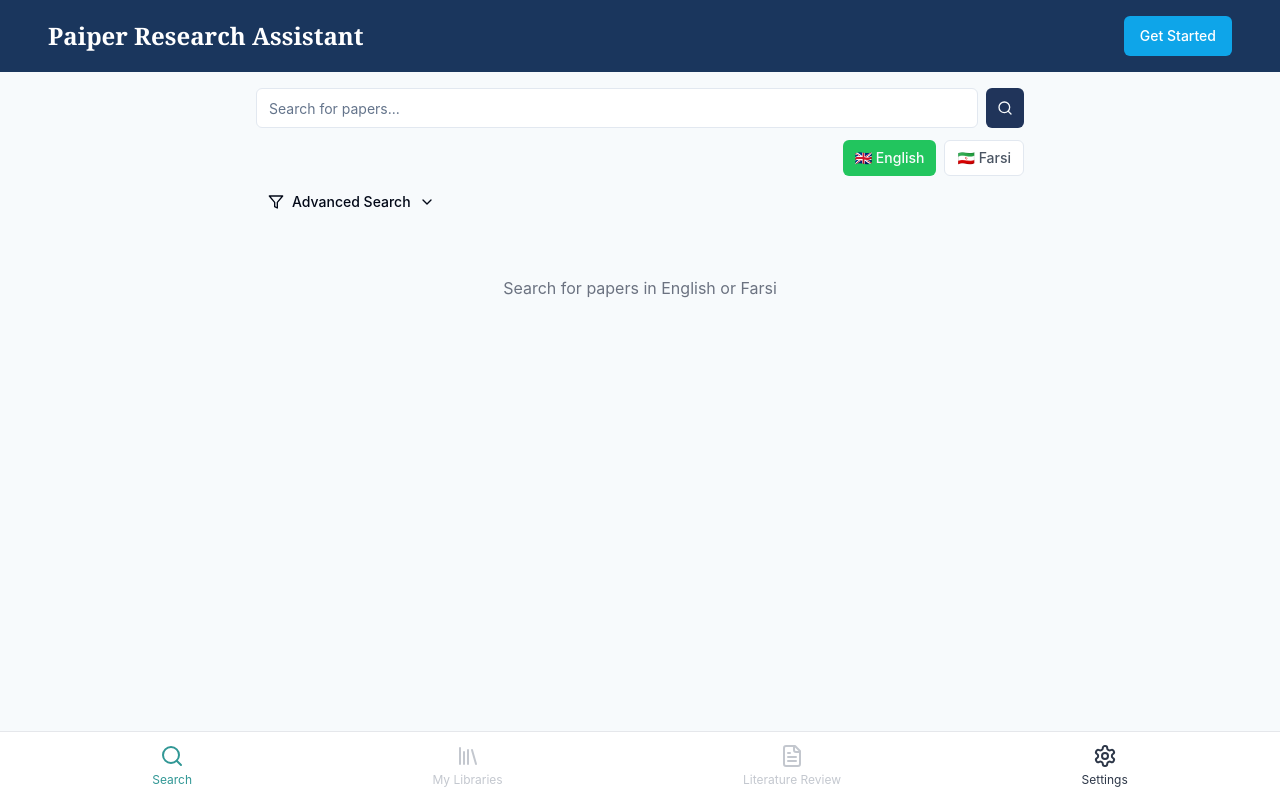
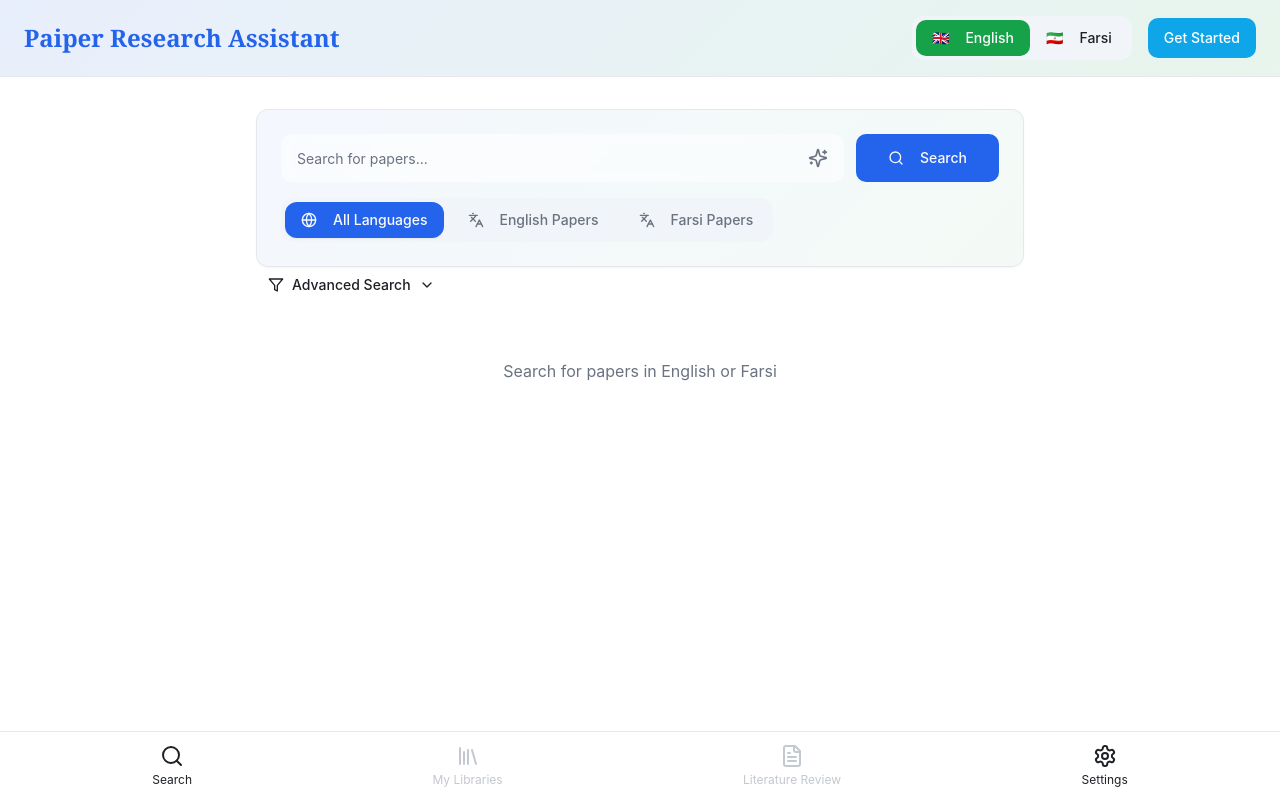
Before and after one commit to SaKhajeh/farsi-scribe-scholar, a React (Vite) app: page / in a window 1280 px wide. Built offline with nearby package versions, Linux system fonts and the light colour scheme.

Commit message:
Implement bilingual UI and search features
-   Added language selection toggle.
-   Implemented RTL layout for Farsi.
-   Added language-aware search bar and results display.
-   Integrated language selection for the writing assistant.

```diff
--- a/src/components/LanguageToggle.tsx
+++ b/src/components/LanguageToggle.tsx
@@ -7,25 +7,35 @@ const LanguageToggle: React.FC = () => {
   const { language, toggleLanguage, t } = useLanguage();
 
   return (
-    <div className="flex items-center space-x-2">
+    <div className="flex items-center bg-muted p-1 rounded-lg">
       <Button
         type="button"
-        variant={language === 'en' ? 'default' : 'outline'}
-        className={`px-3 py-1 ${language === 'en' ? 'bg-green-500 hover:bg-green-600' : 'text-gray-600'}`}
+        variant="ghost"
+        className={`px-4 py-2 rounded-md font-medium transition-all duration-200 ${
+          language === 'en'
+            ? 'language-toggle-active'
+            : 'language-toggle-inactive'
+        }`}
         onClick={() => language !== 'en' && toggleLanguage()}
         size="sm"
       >
-        🇬🇧 {t('language.english')}
+        <span className="mr-2">🇬🇧</span>
+        {t('language.english')}
       </Button>
 
       <Button
         type="button"
-        variant={language === 'fa' ? 'default' : 'outline'}
-        className={`px-3 py-1 ${language === 'fa' ? 'bg-green-500 hover:bg-green-600' : 'text-gray-600'}`}
+        variant="ghost"
+        className={`px-4 py-2 rounded-md font-medium transition-all duration-200 ${
+          language === 'fa'
+            ? 'language-toggle-active'
+            : 'language-toggle-inactive'
+        }`}
         onClick={() => language !== 'fa' && toggleLanguage()}
         size="sm"
       >
-        🇮🇷 {t('language.farsi')}
+        <span className="mr-2">🇮🇷</span>
+        {t('language.farsi')}
       </Button>
     </div>
   );
--- a/src/components/Layout.tsx
+++ b/src/components/Layout.tsx
@@ -3,6 +3,7 @@ import React from 'react';
 import { Outlet, Link, useNavigate } from 'react-router-dom';
 import Navigation from './Navigation';
 import AuthButton from './AuthButton';
+import LanguageToggle from './LanguageToggle';
 import { useLanguage } from '@/context/LanguageContext';
 
 const Layout: React.FC = () => {
@@ -14,24 +15,29 @@ const Layout: React.FC = () => {
   };
 
   return (
-    <div className={`min-h-screen bg-research-light ${language === 'fa' ? 'farsi' : ''}`}>
-      <header className="bg-research-primary text-white p-4">
-        <div className="container mx-auto flex justify-between items-center">
+    <div className={`min-h-screen bg-background ${language === 'fa' ? 'farsi font-farsi' : ''}`}>
+      <header className="academic-hero border-b border-border sticky top-0 z-50 backdrop-blur-lg">
+        <div className="container mx-auto px-6 py-4">
+          <div className={`flex justify-between items-center ${language === 'fa' ? 'flex-row-reverse' : ''}`}>
             <button
               onClick={handleTitleClick}
-            className={`text-2xl font-serif font-bold hover:text-research-accent transition-colors ${language === 'fa' ? 'farsi' : ''}`}
+              className={`text-2xl font-serif font-bold text-primary hover:text-accent transition-colors ${language === 'fa' ? 'farsi font-farsi' : ''}`}
             >
               {language === 'en'
                 ? "Paiper Research Assistant"
                 : "پایپر: دستیار پژوهشی"}
             </button>
+            <div className={`flex items-center gap-4 ${language === 'fa' ? 'flex-row-reverse' : ''}`}>
+              <LanguageToggle />
               <AuthButton />
             </div>
+          </div>
+        </div>
       </header>
-      <main className="container mx-auto p-4 pb-24">
+      <main className="container mx-auto px-6 py-8 pb-24">
         <Outlet />
       </main>
-      <footer className="fixed bottom-0 left-0 right-0 bg-white border-t border-gray-200">
+      <footer className="fixed bottom-0 left-0 right-0 bg-card/95 backdrop-blur-md border-t border-border">
         <Navigation />
       </footer>
     </div>
--- a/src/components/SearchBar.tsx
+++ b/src/components/SearchBar.tsx
@@ -2,41 +2,58 @@
 import React, { useState } from 'react';
 import { Input } from '@/components/ui/input';
 import { Button } from '@/components/ui/button';
-import { Search } from 'lucide-react';
+import { Search, Sparkles } from 'lucide-react';
 import { useLanguage } from '@/context/LanguageContext';
-import LanguageToggle from './LanguageToggle';
+import SearchLanguageSelector from './SearchLanguageSelector';
 
 interface SearchBarProps {
-  onSearch: (query: string) => void;
+  onSearch: (query: string, searchLanguage?: 'en' | 'fa' | 'both') => void;
 }
 
 const SearchBar: React.FC<SearchBarProps> = ({ onSearch }) => {
   const [query, setQuery] = useState('');
+  const [searchLanguage, setSearchLanguage] = useState<'en' | 'fa' | 'both'>('both');
   const { t, language } = useLanguage();
 
   const handleSearch = (e: React.FormEvent) => {
     e.preventDefault();
-    onSearch(query);
+    onSearch(query, searchLanguage);
   };
 
   return (
-    <form onSubmit={handleSearch} className="mb-2 space-y-3">
-      <div className="flex gap-2">
+    <div className={`space-y-4 ${language === 'fa' ? 'farsi' : ''}`}>
+      <form onSubmit={handleSearch} className="space-y-4">
+        <div className="academic-card p-6">
+          <div className={`flex gap-3 ${language === 'fa' ? 'flex-row-reverse' : ''}`}>
+            <div className="relative flex-1">
               <Input
                 type="text"
                 placeholder={t('search.placeholder')}
                 value={query}
                 onChange={(e) => setQuery(e.target.value)}
-          className={language === 'fa' ? 'farsi' : ''}
+                className={`pl-4 pr-12 h-12 text-lg border-0 bg-background/50 backdrop-blur-sm focus:bg-background transition-all ${language === 'fa' ? 'farsi text-right' : ''}`}
               />
-        <Button type="submit" size="icon">
-          <Search className="h-4 w-4" />
+              <Sparkles className={`absolute top-1/2 -translate-y-1/2 h-5 w-5 text-muted-foreground ${language === 'fa' ? 'left-4' : 'right-4'}`} />
+            </div>
+            <Button
+              type="submit"
+              size="lg"
+              className="px-8 h-12 font-medium"
+            >
+              <Search className={`h-5 w-5 ${language === 'fa' ? 'ml-2' : 'mr-2'}`} />
+              {language === 'en' ? 'Search' : 'جستجو'}
             </Button>
           </div>
-      <div className="flex justify-end">
-        <LanguageToggle />
+
+          <div className={`mt-4 flex justify-between items-center ${language === 'fa' ? 'flex-row-reverse' : ''}`}>
+            <SearchLanguageSelector
+              selectedLanguage={searchLanguage}
+              onLanguageChange={setSearchLanguage}
+            />
+          </div>
         </div>
       </form>
+    </div>
   );
 };
 
--- /dev/null
+++ b/src/components/SearchLanguageSelector.tsx
@@ -0,0 +1,58 @@
+import React from 'react';
+import { Button } from '@/components/ui/button';
+import { Globe, Languages } from 'lucide-react';
+import { useLanguage } from '@/context/LanguageContext';
+
+interface SearchLanguageSelectorProps {
+  selectedLanguage: 'en' | 'fa' | 'both';
+  onLanguageChange: (language: 'en' | 'fa' | 'both') => void;
+}
+
+const SearchLanguageSelector: React.FC<SearchLanguageSelectorProps> = ({
+  selectedLanguage,
+  onLanguageChange,
+}) => {
+  const { language: uiLanguage } = useLanguage();
+
+  const options = [
+    {
+      value: 'both' as const,
+      label: uiLanguage === 'en' ? 'All Languages' : 'همه زبان‌ها',
+      icon: Globe
+    },
+    {
+      value: 'en' as const,
+      label: uiLanguage === 'en' ? 'English Papers' : 'مقالات انگلیسی',
+      icon: Languages
+    },
+    {
+      value: 'fa' as const,
+      label: uiLanguage === 'en' ? 'Farsi Papers' : 'مقالات فارسی',
+      icon: Languages
+    },
+  ];
+
+  return (
+    <div className={`flex items-center gap-2 p-1 bg-muted rounded-lg ${uiLanguage === 'fa' ? 'farsi flex-row-reverse' : ''}`}>
+      {options.map((option) => {
+        const Icon = option.icon;
+        return (
+          <Button
+            key={option.value}
+            variant="ghost"
+            size="sm"
+            className={`search-language-tab ${
+              selectedLanguage === option.value ? 'active' : 'inactive'
+            } ${uiLanguage === 'fa' ? 'farsi' : ''}`}
+            onClick={() => onLanguageChange(option.value)}
+          >
+            <Icon className={`h-4 w-4 ${uiLanguage === 'fa' ? 'ml-2' : 'mr-2'}`} />
+            {option.label}
+          </Button>
+        );
+      })}
+    </div>
+  );
+};
+
+export default SearchLanguageSelector;
--- a/src/index.css
+++ b/src/index.css
@@ -6,34 +6,78 @@
 @layer base {
   :root {
     --background: 0 0% 100%;
-    --foreground: 222.2 84% 4.9%;
+    --foreground: 220 13% 13%;
 
     --card: 0 0% 100%;
-    --card-foreground: 222.2 84% 4.9%;
+    --card-foreground: 220 13% 13%;
 
     --popover: 0 0% 100%;
-    --popover-foreground: 222.2 84% 4.9%;
+    --popover-foreground: 220 13% 13%;
 
-    --primary: 220 47% 24%;
-    --primary-foreground: 210 40% 98%;
+    --primary: 221 83% 53%;
+    --primary-foreground: 0 0% 98%;
 
-    --secondary: 215 54% 35%;
-    --secondary-foreground: 210 40% 98%;
+    --secondary: 210 40% 96%;
+    --secondary-foreground: 220 13% 13%;
 
-    --muted: 210 40% 96.1%;
-    --muted-foreground: 215.4 16.3% 46.9%;
+    --muted: 210 40% 96%;
+    --muted-foreground: 220 9% 46%;
 
-    --accent: 174 65% 39%;
-    --accent-foreground: 222.2 47.4% 11.2%;
+    --accent: 142 76% 36%;
+    --accent-foreground: 0 0% 98%;
 
-    --destructive: 0 84.2% 60.2%;
-    --destructive-foreground: 210 40% 98%;
+    --destructive: 0 84% 60%;
+    --destructive-foreground: 0 0% 98%;
 
-    --border: 214.3 31.8% 91.4%;
-    --input: 214.3 31.8% 91.4%;
-    --ring: 222.2 84% 4.9%;
+    --border: 220 13% 91%;
+    --input: 220 13% 91%;
+    --ring: 221 83% 53%;
 
-    --radius: 0.5rem;
+    --radius: 0.75rem;
+
+    /* Academic theme colors */
+    --academic-primary: 221 83% 53%;
+    --academic-secondary: 142 76% 36%;
+    --academic-muted: 210 40% 96%;
+    --academic-border: 220 13% 91%;
+
+    /* Language-specific colors */
+    --language-active: 142 76% 36%;
+    --language-inactive: 220 9% 46%;
+
+    /* Gradient backgrounds */
+    --gradient-academic: linear-gradient(135deg, hsl(221 83% 53% / 0.05), hsl(142 76% 36% / 0.05));
+    --gradient-hero: linear-gradient(135deg, hsl(221 83% 53% / 0.1), hsl(142 76% 36% / 0.1));
+  }
+
+  .dark {
+    --background: 224 71% 4%;
+    --foreground: 213 31% 91%;
+
+    --card: 224 71% 4%;
+    --card-foreground: 213 31% 91%;
+
+    --popover: 224 71% 4%;
+    --popover-foreground: 213 31% 91%;
+
+    --primary: 221 83% 53%;
+    --primary-foreground: 0 0% 98%;
+
+    --secondary: 215 25% 27%;
+    --secondary-foreground: 213 31% 91%;
+
+    --muted: 215 25% 27%;
+    --muted-foreground: 217 10% 65%;
+
+    --accent: 142 76% 36%;
+    --accent-foreground: 0 0% 98%;
+
+    --destructive: 0 63% 31%;
+    --destructive-foreground: 213 31% 91%;
+
+    --border: 215 25% 27%;
+    --input: 215 25% 27%;
+    --ring: 221 83% 53%;
   }
 }
 
@@ -56,20 +100,88 @@
   }
 }
 
-/* Farsi text direction */
+/* Farsi text direction and typography */
 .farsi {
   direction: rtl;
-  font-family: 'Noto Sans Arabic', 'Tahoma', 'IRANSans', 'Vazirmatn', sans-serif;
+  font-family: 'Vazirmatn', 'Noto Sans Arabic', 'IRANSans', 'Tahoma', sans-serif;
   text-align: right;
 }
 
-/* Add Vazirmatn, IRANSans, and BBC Persian-like fonts for Farsi text */
+.farsi * {
+  direction: rtl;
+  text-align: right;
+}
+
+.farsi .flex {
+  flex-direction: row-reverse;
+}
+
+.farsi .space-x-2 > * + * {
+  margin-right: 0.5rem;
+  margin-left: 0;
+}
+
+.farsi .ml-2 {
+  margin-right: 0.5rem;
+  margin-left: 0;
+}
+
+.farsi .mr-2 {
+  margin-left: 0.5rem;
+  margin-right: 0;
+}
+
+/* Add modern fonts */
+@import url('https://fonts.googleapis.com/css2?family=Inter:wght@300;400;500;600;700&display=swap');
 @import url('https://fonts.googleapis.com/css2?family=Vazirmatn:wght@400;500;600;700&display=swap');
-@import url('https://cdn.jsdelivr.net/gh/rastikerdar/iran-sans@latest/dist/font-face.css');
-@import url('https://fonts.googleapis.com/css2?family=Inter:wght@300;400;500;600;700&display=swap');
 @import url('https://fonts.googleapis.com/css2?family=Noto+Sans+Arabic:wght@300;400;500;600;700&display=swap');
 
-/* Library card styling */
-.library-card {
-  @apply border-blue-500 shadow-sm hover:shadow-md transition-shadow;
+/* Academic components */
+.academic-hero {
+  background: var(--gradient-hero);
+  backdrop-filter: blur(20px);
 }
+
+.academic-card {
+  @apply bg-card border border-academic-border rounded-xl shadow-sm hover:shadow-md transition-all duration-300;
+  background: var(--gradient-academic);
+}
+
+.language-toggle-active {
+  @apply bg-accent text-accent-foreground;
+}
+
+.language-toggle-inactive {
+  @apply bg-secondary text-secondary-foreground hover:bg-accent/10;
+}
+
+.search-language-tab {
+  @apply px-4 py-2 rounded-lg font-medium transition-all duration-200;
+}
+
+.search-language-tab.active {
+  @apply bg-primary text-primary-foreground shadow-sm;
+}
+
+.search-language-tab.inactive {
+  @apply text-muted-foreground hover:text-foreground hover:bg-muted;
+}
+
+/* Modern shadows and transitions */
+.modern-shadow {
+  box-shadow: 0 1px 3px 0 rgb(0 0 0 / 0.1), 0 1px 2px -1px rgb(0 0 0 / 0.1);
+}
+
+.modern-shadow-lg {
+  box-shadow: 0 10px 15px -3px rgb(0 0 0 / 0.1), 0 4px 6px -4px rgb(0 0 0 / 0.1);
+}
+
+.writing-assistant-toolbar {
+  @apply bg-card border-b border-border sticky top-0 z-10 backdrop-blur-sm;
+}
+
+.ai-feature-button {
+  @apply px-3 py-1.5 text-sm font-medium rounded-md transition-colors duration-200;
+  @apply hover:bg-accent hover:text-accent-foreground;
+  @apply focus:outline-none focus:ring-2 focus:ring-primary focus:ring-offset-2;
+}
--- a/src/pages/SearchPage.tsx
+++ b/src/pages/SearchPage.tsx
@@ -27,13 +27,13 @@ const SearchPage: React.FC = () => {
     hasFullText: false
   });
 
-  const handleSearch = async (query: string) => {
+  const handleSearch = async (query: string, searchLanguage?: 'en' | 'fa' | 'both') => {
     if (!query.trim()) return;
 
     setIsSearching(true);
     setHasSearched(true);
     try {
-      const results = await searchPapers(query, language);
+      const results = await searchPapers(query, language, searchLanguage || 'both');
       setSearchResults(results.papers);
     } catch (error) {
       console.error('Error searching papers:', error);
--- a/tailwind.config.ts
+++ b/tailwind.config.ts
@@ -21,7 +21,8 @@ export default {
 		extend: {
 			fontFamily: {
 				serif: ['Georgia', 'serif'],
-				sans: ['Inter', 'sans-serif'],
+				sans: ['Inter', 'system-ui', 'sans-serif'],
+				farsi: ['Vazirmatn', 'Noto Sans Arabic', 'IRANSans', 'Tahoma', 'sans-serif'],
 			},
 			colors: {
 				border: 'hsl(var(--border))',
@@ -67,12 +68,15 @@ export default {
 					border: 'hsl(var(--sidebar-border))',
 					ring: 'hsl(var(--sidebar-ring))'
 				},
-				research: {
-					primary: '#1a365d',
-					secondary: '#2c5282',
-					accent: '#319795',
-					light: '#f7fafc',
-					dark: '#2d3748',
+				academic: {
+					primary: 'hsl(var(--academic-primary))',
+					secondary: 'hsl(var(--academic-secondary))',
+					muted: 'hsl(var(--academic-muted))',
+					border: 'hsl(var(--academic-border))',
+				},
+				language: {
+					active: 'hsl(var(--language-active))',
+					inactive: 'hsl(var(--language-inactive))',
 				}
 			},
 			borderRadius: {
```
Also changed, not shown: src/services/paperService.ts (+23 -3 lines). Lines whose indentation alone changed are shown as unchanged.
